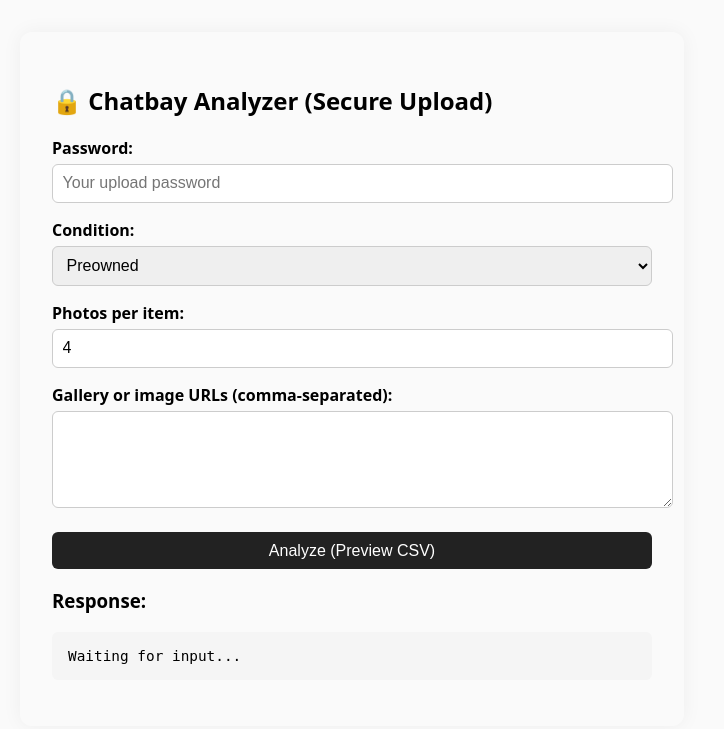
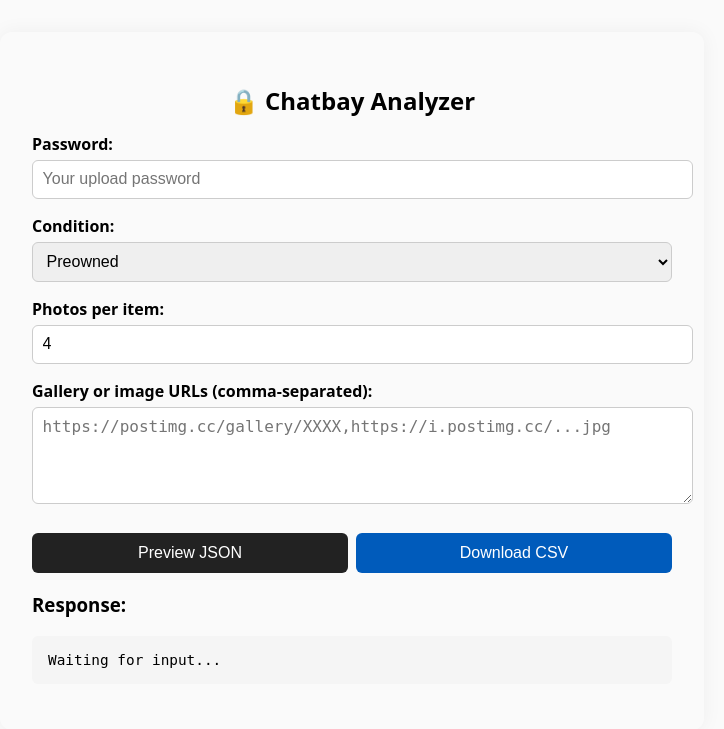
Before and after one commit to Anthonyschatbay/chatbay-analyzer, a Flask app: page / in a window 1280 px wide. Shown: the top 729 px of the page, without its empty margins (288-1012 px from the left). Run offline with Flask 3, Linux system fonts and the light colour scheme.

Commit message:
UI: add Preview JSON + Download CSV dual-mode interface

```diff
--- a/templates/secure_upload.html
+++ b/templates/secure_upload.html
@@ -7,28 +7,33 @@
     body {
       font-family: system-ui, sans-serif;
       background: #fafafa;
-      max-width: 600px;
+      max-width: 640px;
       margin: 2rem auto;
       padding: 2rem;
       border-radius: 12px;
       box-shadow: 0 0 20px rgba(0,0,0,0.05);
     }
+    h2 { text-align:center; margin-bottom:1rem; }
     label { display:block; margin-top:1rem; font-weight:600; }
     input,textarea,button,select {
-      width:100%; padding:0.6rem; border-radius:6px; border:1px solid #ccc;
-      margin-top:0.3rem; font-size:1rem;
+      width:100%; padding:0.6rem; border-radius:6px;
+      border:1px solid #ccc; margin-top:0.3rem; font-size:1rem;
     }
+    .btn-row { display:flex; gap:0.5rem; margin-top:1.2rem; }
     button {
-      background:#222; color:#fff; border:none; margin-top:1.2rem; cursor:pointer;
+      flex:1; background:#222; color:#fff; border:none;
+      padding:0.7rem; cursor:pointer; border-radius:6px;
     }
+    button.download { background:#005bbb; }
     pre {
       background:#f5f5f5; padding:1rem; border-radius:6px;
-      font-size:0.9rem; overflow-x:auto;
+      font-size:0.9rem; overflow-x:auto; margin-top:1rem;
     }
   </style>
 </head>
 <body>
-  <h2>🔒 Chatbay Analyzer (Secure Upload)</h2>
+  <h2>🔒 Chatbay Analyzer</h2>
+
   <form id="analyzeForm">
     <label>Password:</label>
     <input id="password" type="password" required placeholder="Your upload password">
@@ -44,9 +49,12 @@
     <input id="photos" type="number" min="1" max="12" value="4">
 
     <label>Gallery or image URLs (comma-separated):</label>
-    <textarea id="input" rows="4" required></textarea>
+    <textarea id="input" rows="4" required placeholder="https://postimg.cc/gallery/XXXX,https://i.postimg.cc/...jpg"></textarea>
 
-    <button type="submit">Analyze (Preview CSV)</button>
+    <div class="btn-row">
+      <button id="previewBtn" type="submit">Preview JSON</button>
+      <button id="exportBtn" type="button" class="download">Download CSV</button>
+    </div>
   </form>
 
   <h3>Response:</h3>
@@ -55,21 +63,27 @@
   <script>
     const form = document.getElementById('analyzeForm');
     const output = document.getElementById('output');
+    const exportBtn = document.getElementById('exportBtn');
 
-    form.addEventListener('submit', async (e) => {
-      e.preventDefault();
-      output.textContent = "⏳ Sending request...";
-      const payload = {
+    // Shared payload builder
+    function getPayload() {
+      return {
         input: document.getElementById('input').value.trim(),
         condition: document.getElementById('condition').value,
         photos_per_item: parseInt(document.getElementById('photos').value),
         password: document.getElementById('password').value.trim()
       };
+    }
+
+    // Handle Preview (JSON)
+    form.addEventListener('submit', async (e) => {
+      e.preventDefault();
+      output.textContent = "⏳ Sending request to /preview_csv...";
       try {
         const res = await fetch('/preview_csv', {
           method: 'POST',
           headers: { 'Content-Type': 'application/json' },
-          body: JSON.stringify(payload)
+          body: JSON.stringify(getPayload())
         });
         const data = await res.json();
         output.textContent = JSON.stringify(data, null, 2);
@@ -77,6 +91,34 @@
         output.textContent = "❌ Error: " + err.message;
       }
     });
+
+    // Handle Export (CSV)
+    exportBtn.addEventListener('click', async () => {
+      output.textContent = "⏳ Generating CSV...";
+      try {
+        const res = await fetch('/export_csv', {
+          method: 'POST',
+          headers: { 'Content-Type': 'application/json' },
+          body: JSON.stringify(getPayload())
+        });
+        if (!res.ok) throw new Error("Server returned " + res.status);
+        const blob = await res.blob();
+        const url = URL.createObjectURL(blob);
+        const a = document.createElement('a');
+        a.href = url;
+        // Try to extract filename from header, else fallback
+        const header = res.headers.get('Content-Disposition') || '';
+        const match = header.match(/filename="?([^"]+)"?/);
+        a.download = match ? match[1] : 'chatbay_export.csv';
+        document.body.appendChild(a);
+        a.click();
+        a.remove();
+        URL.revokeObjectURL(url);
+        output.textContent = "✅ CSV downloaded successfully.";
+      } catch (err) {
+        output.textContent = "❌ CSV export failed: " + err.message;
+      }
+    });
   </script>
 </body>
 </html>
```
